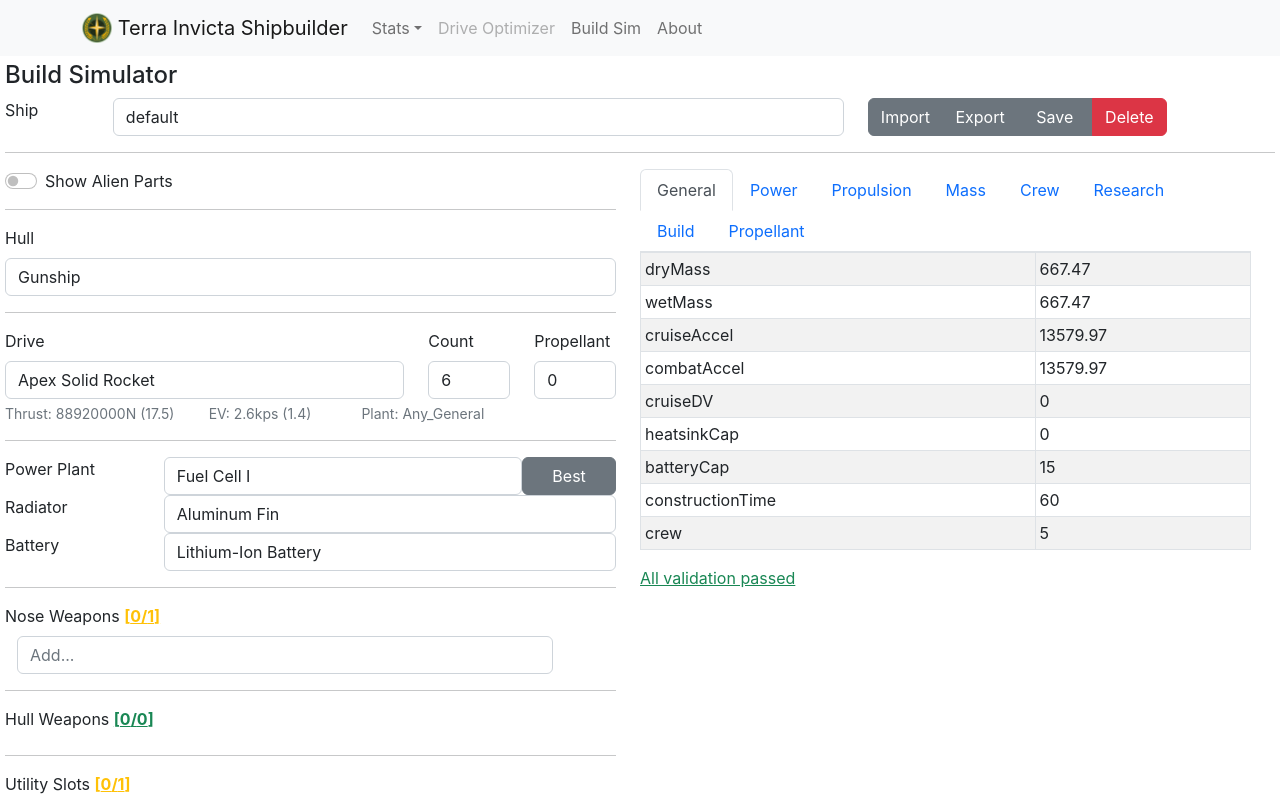
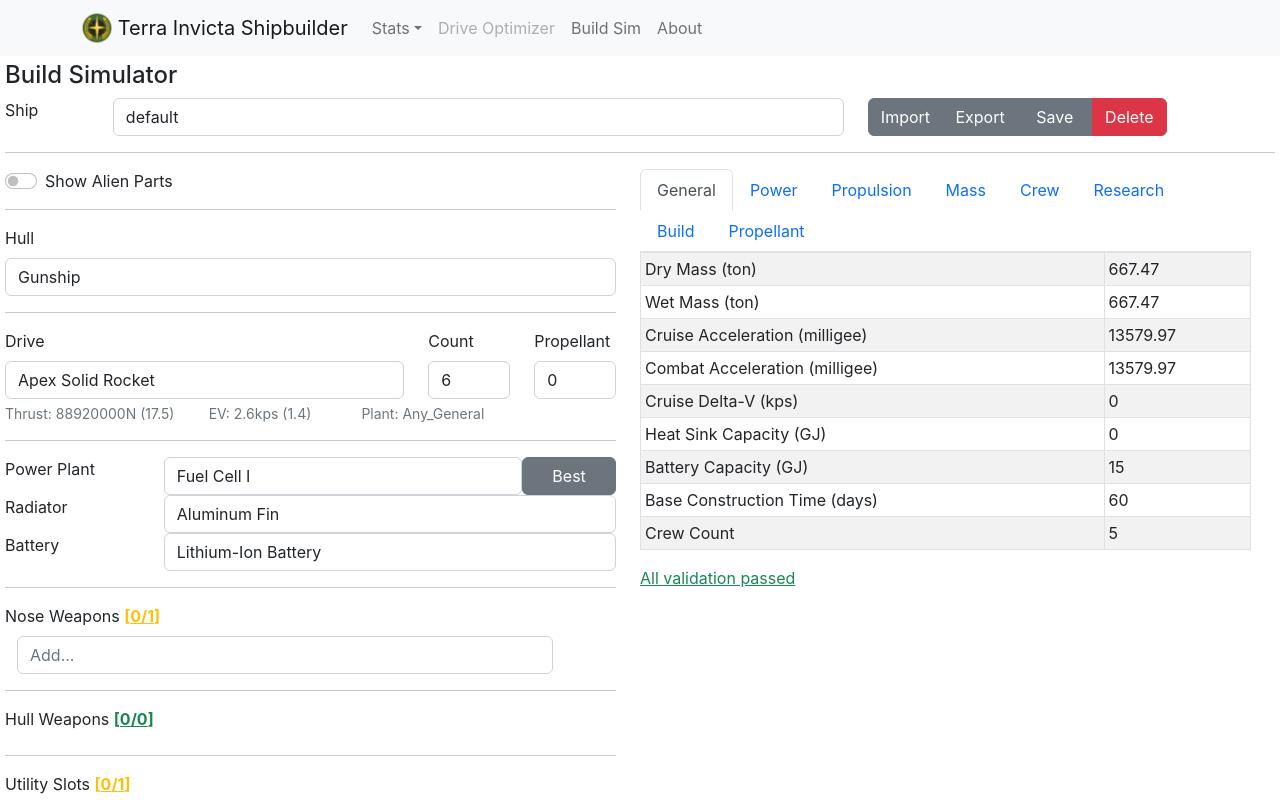
Before and after one commit to YifanXu/TerraInvictaShipBuilder, a React (Create React App) app: page /#/buildsim in a window 1280 px wide. Shown: the top 800 px of the page. Built offline with nearby package versions, Linux system fonts and the light colour scheme.

Commit message:
Add human-readable names to SimpleTables

```diff
--- a/src/components/ShipBuildDisplay.js
+++ b/src/components/ShipBuildDisplay.js
@@ -6,12 +6,13 @@
 import ListGroup from 'react-bootstrap/ListGroup'
 import PropellantGraph from "./PropellantGraph";
 import BuildCostDisplay from "./BuildCostDisplay";
+import keySubs from './ShipBuildDisplayNames.json'
 
 function ShipBuildDisplay (props) {
   return (
     <Tabs id="buildDisplayTab" activeKey={props.tab} onSelect={props.setTab}>
         <Tab eventKey="general" title="General">
-            <SimpleTable data={props.data.general}/>
+            <SimpleTable data={props.data.general} keySubs={keySubs}/>
             {
               props.data.validation.length > 0 ?
               <ListGroup as="ul" className="validation position-static">
@@ -22,10 +23,10 @@
             }
         </Tab>
         <Tab eventKey="power" title="Power">
-          <SimpleTable data={props.data.power}/>
+          <SimpleTable data={props.data.power} keySubs={keySubs}/>
         </Tab>
         <Tab eventKey="propulsion" title="Propulsion">
-          <SimpleTable data={props.data.propulsion}/>
+          <SimpleTable data={props.data.propulsion} keySubs={keySubs}/>
         </Tab>
         <Tab eventKey="mass" title="Mass">
           <RSTable
--- /dev/null
+++ b/src/components/ShipBuildDisplayNames.json
@@ -0,0 +1,29 @@
+{
+  "dryMass": "Dry Mass (ton)",
+  "wetMass": "Wet Mass (ton)",
+  "cruiseAccel": "Cruise Acceleration (milligee)",
+  "combatAccel": "Combat Acceleration (milligee)",
+  "cruiseDV": "Cruise Delta-V (kps)",
+  "heatsinkCap": "Heat Sink Capacity (GJ)",
+  "batteryCap": "Battery Capacity (GJ)",
+  "constructionTime": "Base Construction Time (days)",
+  "crew": "Crew Count",
+  "coolingType": "Cooling Type",
+  "drivePower": "Drive Power Consumption (GW)",
+  "crewPower": "Crew Power Consumption (GW)",
+  "batteryPower": "Battery Power Consumption (GW)",
+  "powerOutput": "Total Power Requirement (GW)",
+  "maxGeneratedPower": "Max Power Generation (GW)",
+  "powerPlantEfficency": "Power Plant Efficency",
+  "driveWasteHeat": "Waste Heat from Drive (GW)",
+  "crewWasteHeat": "Waste Heat from Crew (GW)",
+  "wasteHeat": "Total Waste Heat (GW)",
+  "baseThrust": "Base Thrust (N)",
+  "thrustMultiplier": "Thrust Multiplier",
+  "finalThrust": "Net Thrust (N)",
+  "finalThrustRating": "Net Thrust Rating",
+  "baseEV": "Base Exhaust Velocity (kps)",
+  "evMultiplier": "EV Multiplier",
+  "finalEV": "Net Exhaust Velocity (kps)",
+  "finalEVRating": "Net EV Rating"
+}
--- a/src/components/SimpleTable.js
+++ b/src/components/SimpleTable.js
@@ -7,7 +7,7 @@
       <tbody>
         {Object.entries(props.data).map(([key, value]) => (
           <tr key={key}>
-            <td>{key}</td>
+            <td>{(props.keySubs && props.keySubs[key]) ? props.keySubs[key] : key}</td>
             <td>{(typeof value) === 'number' ? round(value) : value}</td>
           </tr>
         ))}
```
